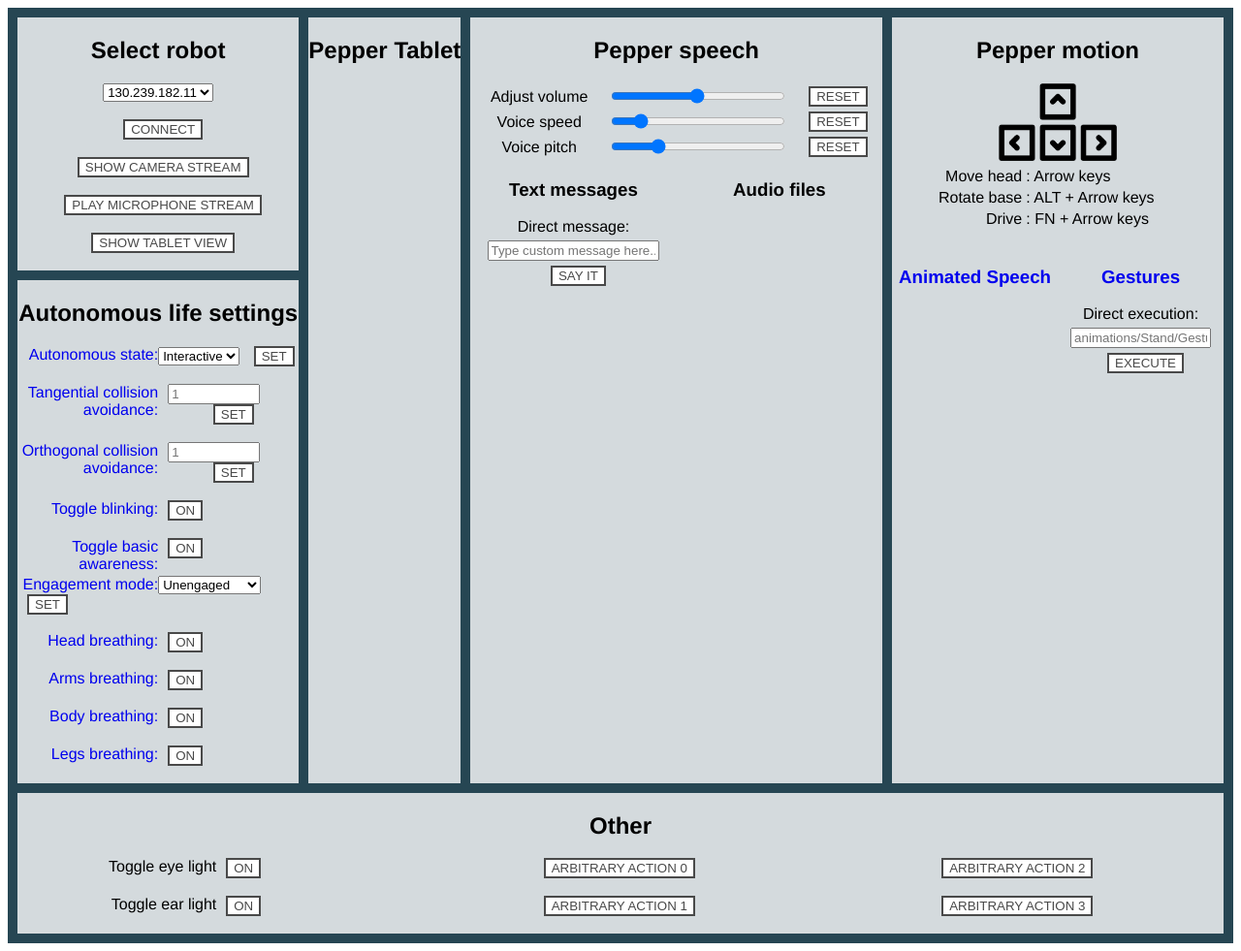
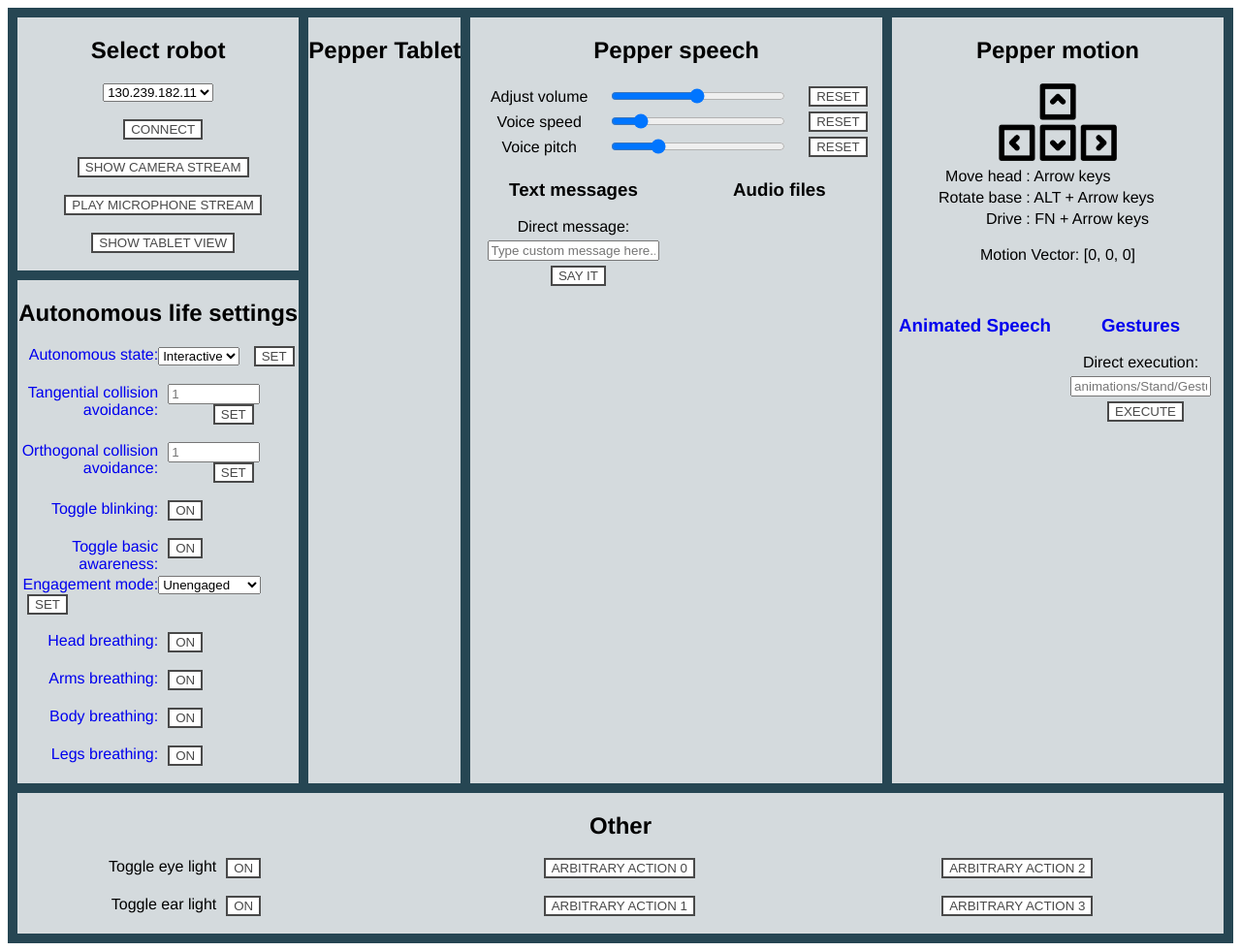
Before and after one commit to frietz58/WoZ4U, a Flask app: template templates/index.html in a window 1280 px wide. Shown: the whole page at 97% size. Run offline with Flask 2, Linux system fonts and the light colour scheme; the template is opened without the code that fills it, so the values that code supplies are empty.

Commit message:
Add keyboard listener for pepper driving

```diff
--- a/server.py
+++ b/server.py
@@ -70,6 +70,9 @@
     arms_breathing = motion_srv.getBreathEnabled("Arms")
     head_breathing = motion_srv.getBreathEnabled("Head")
 
+    vel_vec = motion_srv.getRobotVelocity();
+    vel_vec = [round(vel, 3) for vel in vel_vec]
+
     return {
         "status": "ok",
         "ip": ip,
@@ -84,7 +87,8 @@
         "body_breathing": body_breathing,
         "legs_breathing": legs_breathing,
         "volume_lvl": volume_lvl,
-        "voice_pitch": voice_pitch
+        "voice_pitch": voice_pitch,
+        "velocity_vector": vel_vec
     }
 
 @app.route("/set_autonomous_state")
@@ -355,6 +359,63 @@
         "param": param,
         "value": value
     }
+@app.route("/update_pepper_velocities")
+def update_pepper_velocities():
+        axis = request.args.get("axis", type=str)
+        val = request.args.get("val", type=float)
+
+        print(axis)
+        print(val)
+
+        motion_srv = qi_session.service("ALMotion")
+        life_srv = qi_session.service("ALAutonomousLife")
+
+        # Disable all autonomous life features, they can interfere with our commands...
+        life_srv.setState("solitary")
+        life_srv.setAutonomousAbilityEnabled("All", False)
+
+        stiffness = 0.1
+        motion_srv.setStiffnesses("Body", stiffness)
+
+        # get current robot velocity
+        x_vel, y_vel, theta_vel = motion_srv.getRobotVelocity();
+        x_vel = round(x_vel, 3)
+        y_vel = round(y_vel, 3)
+        theta_vel = round(theta_vel, 3)
+
+        # update velocity
+        if axis == "x":
+            x_vel += val
+        elif axis == "theta":
+            theta_vel += val
+
+        # set velocity
+        motion_srv.move(x_vel, y_vel, theta_vel)
+
+        return {
+            "x_vel": x_vel,
+            "y_vel": y_vel,
+            "theta_vel": theta_vel,
+            "target_axis": axis,
+            "value": val
+        }
+
+@app.route("/stop_motion")
+def stop_motion():
+    motion_srv = qi_session.service("ALMotion")
+    motion_srv.stopMove()
+
+    x_vel, y_vel, theta_vel = motion_srv.getRobotVelocity();
+    x_vel = round(x_vel, 3)
+    y_vel = round(y_vel, 3)
+    theta_vel = round(theta_vel, 3)
+
+    return {
+        "status": "stopped move",
+        "x_vel": x_vel,
+        "y_vel": y_vel,
+        "theta_vel": theta_vel
+    }
 
 
 if __name__ == '__main__':
--- a/templates/index.html
+++ b/templates/index.html
@@ -47,6 +47,8 @@
         toggle_btn_handle("#toggle_btn_arms_breathing", data["arms_breathing"])
         toggle_btn_handle("#toggle_btn_body_breathing", data["body_breathing"])
         toggle_btn_handle("#toggle_btn_legs_breathing", data["legs_breathing"])
+
+        $("#motion_vector").text("[" + data["velocity_vector"].toString() + "]")
 
       }).done(function() {
       $("#connect_btn").html("Connected"); // set btn text to ...
@@ -356,10 +358,53 @@
   }
 
 
+  // for reconnecting upon reload of site
   {% if reconnect %}
     console.log("reconnecting")
     connect_robot(ip='{{reconnect_ip}}')
   {% endif %}
+
+  //keyboard listener for keyboard control of pepper motors
+
+  document.addEventListener('keydown', function(event) {
+    if (event.key === "ArrowUp") {
+      $.getJSON(
+        "/update_pepper_velocities?axis=x&val=+0.2",
+        function(data){
+          console.log(data);
+          $("#motion_vector").text("[" + data["x_vel"] + ", " + data["y_vel"] + ", " + data["theta_vel"] + "]")
+
+        })
+      } else if (event.key === "ArrowDown") {
+      $.getJSON(
+        "/update_pepper_velocities?axis=x&val=-0.2",
+        function(data){
+          console.log(data);
+          $("#motion_vector").text("[" + data["x_vel"] + ", " + data["y_vel"] + ", " + data["theta_vel"] + "]")
+        })
+      } else if (event.key === "ArrowLeft") {
+      $.getJSON(
+        "/update_pepper_velocities?axis=theta&val=+0.2",
+        function(data){
+          console.log(data);
+          $("#motion_vector").text("[" + data["x_vel"] + ", " + data["y_vel"] + ", " + data["theta_vel"] + "]")
+      })
+    } else if (event.key === "ArrowRight") {
+      $.getJSON(
+        "/update_pepper_velocities?axis=theta&val=-0.2",
+        function(data){
+          console.log(data);
+          $("#motion_vector").text("[" + data["x_vel"] + ", " + data["y_vel"] + ", " + data["theta_vel"] + "]")
+      })
+    } else if (event.ctrlKey && event.key === "Backspace") { // ctrl + backspace
+      $.getJSON(
+        "/stop_motion",
+        function(data) {
+          console.log(data)
+          $("#motion_vector").text("[" + data["x_vel"] + ", " + data["y_vel"] + ", " + data["theta_vel"] + "]")
+        })
+    }
+  });
 
 </script>
 </head>
@@ -789,6 +834,7 @@
           <td style="text-align: left;">: FN + Arrow keys</td>
         </tr>
       </table>
+      <p>Motion Vector: <span id="motion_vector">[0, 0, 0]</span></p>
     </div>
     <br>
 
```
